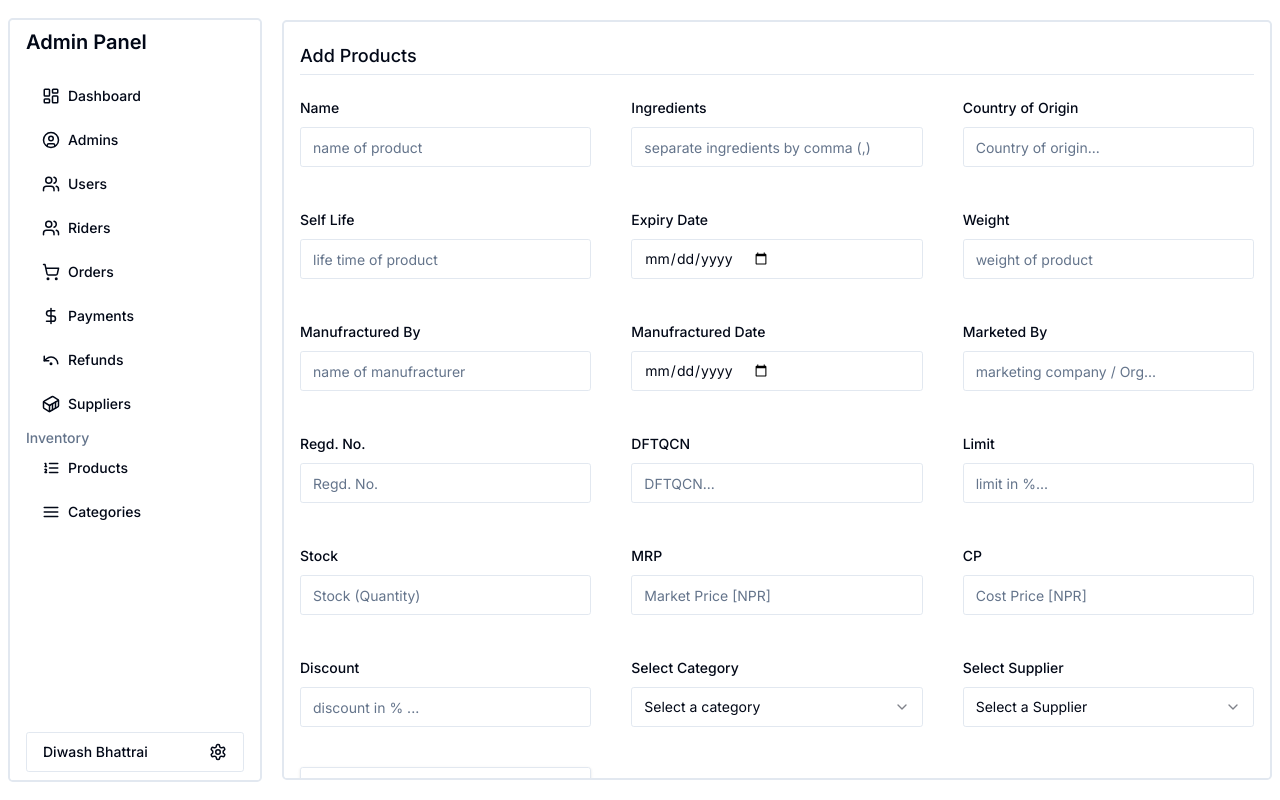
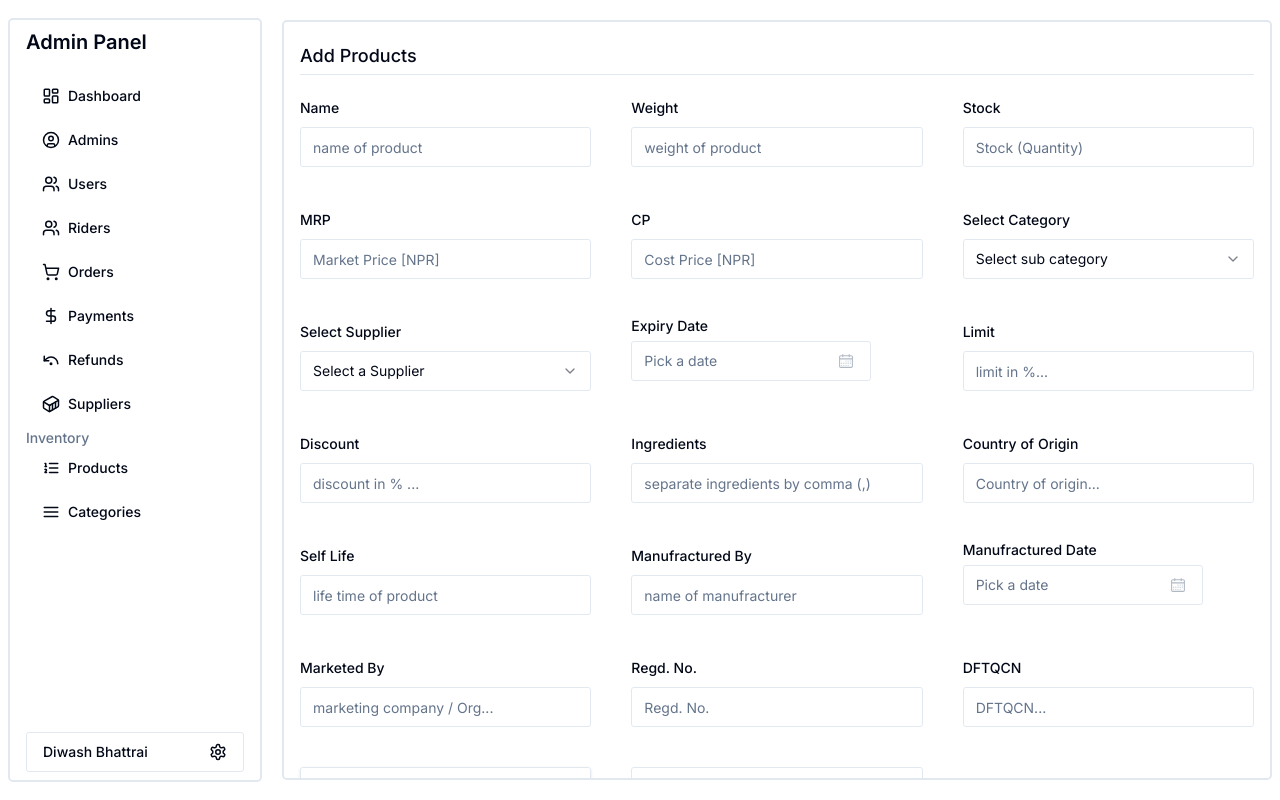
Before and after one commit to anil0403/mojo-admin, a Next.js app: page /products/add-product in a window 1280 px wide. Built offline with nearby package versions, Linux system fonts and the light colour scheme.

Commit message:
prodcut add form updated

```diff
--- a/app/(route)/(routes)/products/add-product/page.tsx
+++ b/app/(route)/(routes)/products/add-product/page.tsx
@@ -2,7 +2,7 @@
 
 import { zodResolver } from "@hookform/resolvers/zod";
 import { useForm } from "react-hook-form";
-import { z } from "zod";
+import { date, z } from "zod";
 
 import { Button } from "@/components/ui/button";
 import {
@@ -23,10 +23,21 @@
 } from "@/components/ui/select";
 import { Input } from "@/components/ui/input";
 import { toast } from "sonner";
-import Link from "next/link";
 import { Textarea } from "@/components/ui/textarea";
 import { Separator } from "@/components/ui/separator";
 import { Checkbox } from "@/components/ui/checkbox";
+import { CalendarIcon } from "@radix-ui/react-icons";
+import { format } from "date-fns";
+
+import { cn } from "@/lib/utils";
+import { Calendar } from "@/components/ui/calendar";
+
+import {
+  Popover,
+  PopoverContent,
+  PopoverTrigger,
+} from "@/components/ui/popover";
+import { Label } from "recharts";
 
 const FormSchema = z.object({
   name: z.string().min(2, {
@@ -36,20 +47,36 @@
   ingredients: z.string().optional(),
   country_of_origin: z.string().optional(),
   self_life: z.string().optional(),
-  expiry_date: z.string().optional(),
-  weight: z.string().optional(),
+  expiry_date: z.date({
+    required_error: "expiry date is required",
+  }),
+  weight: z.string({
+    required_error: "weight is required  ",
+  }),
   manufracturer: z.string().optional(),
-  manufratured_date: z.string().optional(),
+  manufratured_date: z.date().optional(),
   marketed_by: z.string().optional(),
   regd_no: z.string().optional(),
   dftqcn: z.string().optional(),
-  limit: z.string().optional(),
-  stock: z.string().optional(),
-  mrp: z.string().optional(),
-  cp: z.string().optional(),
+  limit: z.string({
+    required_error: "limit is required",
+  }),
+  stock: z.string({
+    required_error: "stock is required",
+  }),
+  mrp: z.string({
+    required_error: "mrp is required",
+  }),
+  cp: z.string({
+    required_error: "cp is required",
+  }),
   discount: z.string().optional(),
-  category_id: z.string().optional(),
-  supplier_id: z.string().optional(),
+  sub_category_id: z.string({
+    required_error: "sub category is required",
+  }),
+  supplier_id: z.string({
+    required_error: "supplier is required",
+  }),
   isArchived: z.boolean().optional(),
 });
 
@@ -57,25 +84,14 @@
   const form = useForm<z.infer<typeof FormSchema>>({
     resolver: zodResolver(FormSchema),
     defaultValues: {
-      name: "",
       description: "",
       ingredients: "",
       country_of_origin: "",
       self_life: "",
-      expiry_date: "",
-      weight: "",
       manufracturer: "",
-      manufratured_date: "",
       marketed_by: "",
       regd_no: "",
       dftqcn: "",
-      limit: "",
-      stock: "",
-      mrp: "",
-      cp: "",
-      discount: "",
-      category_id: "",
-      supplier_id: "",
       isArchived: false,
     },
   });
@@ -111,7 +127,183 @@
                 </FormItem>
               )}
             />
+            <FormField
+              control={form.control}
+              name="weight"
+              render={({ field }) => (
+                <FormItem>
+                  <FormLabel>Weight</FormLabel>
+                  <FormControl>
+                    <Input placeholder="weight of product" {...field} />
+                  </FormControl>
+                  <FormMessage />
+                </FormItem>
+              )}
+            />
 
+            <FormField
+              control={form.control}
+              name="stock"
+              render={({ field }) => (
+                <FormItem>
+                  <FormLabel>Stock</FormLabel>
+                  <FormControl>
+                    <Input placeholder="Stock (Quantity)" {...field} />
+                  </FormControl>
+                  <FormMessage />
+                </FormItem>
+              )}
+            />
+
+            <FormField
+              control={form.control}
+              name="mrp"
+              render={({ field }) => (
+                <FormItem>
+                  <FormLabel>MRP</FormLabel>
+                  <FormControl>
+                    <Input placeholder="Market Price [NPR]" {...field} />
+                  </FormControl>
+                  <FormMessage />
+                </FormItem>
+              )}
+            />
+            <FormField
+              control={form.control}
+              name="cp"
+              render={({ field }) => (
+                <FormItem>
+                  <FormLabel>CP</FormLabel>
+                  <FormControl>
+                    <Input placeholder="Cost Price [NPR]" {...field} />
+                  </FormControl>
+                  <FormMessage />
+                </FormItem>
+              )}
+            />
+
+            <FormField
+              control={form.control}
+              name="sub_category_id"
+              render={({ field }) => (
+                <FormItem>
+                  <FormLabel>Select Category</FormLabel>
+                  <Select
+                    onValueChange={field.onChange}
+                    defaultValue={field.value}
+                  >
+                    <FormControl>
+                      <SelectTrigger>
+                        <SelectValue placeholder="Select sub  category" />
+                      </SelectTrigger>
+                    </FormControl>
+                    <SelectContent>
+                      <SelectItem value="vegetables">Vegetables</SelectItem>
+                      <SelectItem value="cleaning">Cleaning</SelectItem>
+                      <SelectItem value="dairy">Dairy</SelectItem>
+                      <SelectItem value="cold_drinks">Cold Drinks</SelectItem>
+                    </SelectContent>
+                  </Select>
+                  <FormMessage />
+                </FormItem>
+              )}
+            />
+
+            <FormField
+              control={form.control}
+              name="supplier_id"
+              render={({ field }) => (
+                <FormItem>
+                  <FormLabel>Select Supplier</FormLabel>
+                  <Select
+                    onValueChange={field.onChange}
+                    defaultValue={field.value}
+                  >
+                    <FormControl>
+                      <SelectTrigger>
+                        <SelectValue placeholder="Select a Supplier" />
+                      </SelectTrigger>
+                    </FormControl>
+                    <SelectContent>
+                      <SelectItem value="vegetables">
+                        Diwash Bhattrai
+                      </SelectItem>
+                      <SelectItem value="cleaning">Bishal Joshi</SelectItem>
+                      <SelectItem value="dairy">Binod Chaudhary</SelectItem>
+                    </SelectContent>
+                  </Select>
+                  <FormMessage />
+                </FormItem>
+              )}
+            />
+
+            <FormField
+              control={form.control}
+              name="expiry_date"
+              render={({ field }) => (
+                <FormItem className="flex flex-col">
+                  <FormLabel>Expiry Date</FormLabel>
+                  <Popover>
+                    <PopoverTrigger asChild>
+                      <FormControl>
+                        <Button
+                          variant={"outline"}
+                          className={cn(
+                            "w-[240px] pl-3 text-left font-normal",
+                            !field.value && "text-muted-foreground"
+                          )}
+                        >
+                          {field.value ? (
+                            format(field.value, "PPP")
+                          ) : (
+                            <span>Pick a date</span>
+                          )}
+                          <CalendarIcon className="ml-auto h-4 w-4 opacity-50" />
+                        </Button>
+                      </FormControl>
+                    </PopoverTrigger>
+                    <PopoverContent className="w-auto p-0" align="start">
+                      <Calendar
+                        mode="single"
+                        selected={field.value}
+                        onSelect={field.onChange}
+                        disabled={(date) => date > new Date()}
+                        initialFocus
+                      />
+                    </PopoverContent>
+                  </Popover>
+                  <FormMessage />
+                </FormItem>
+              )}
+            />
+
+            <FormField
+              control={form.control}
+              name="limit"
+              render={({ field }) => (
+                <FormItem>
+                  <FormLabel>Limit</FormLabel>
+                  <FormControl>
+                    <Input placeholder="limit in %..." {...field} />
+                  </FormControl>
+                  <FormMessage />
+                </FormItem>
+              )}
+            />
+
+            <FormField
+              control={form.control}
+              name="discount"
+              render={({ field }) => (
+                <FormItem>
+                  <FormLabel>Discount</FormLabel>
+                  <FormControl>
+                    <Input placeholder="discount in % ..." {...field} />
+                  </FormControl>
+                  <FormMessage />
+                </FormItem>
+              )}
+            />
             <FormField
               control={form.control}
               name="ingredients"
@@ -161,38 +353,6 @@
 
             <FormField
               control={form.control}
-              name="expiry_date"
-              render={({ field }) => (
-                <FormItem>
-                  <FormLabel>Expiry Date</FormLabel>
-                  <FormControl>
-                    <Input
-                      type="date"
-                      placeholder="Expiry date..."
-                      {...field}
-                    />
-                  </FormControl>
-                  <FormMessage />
-                </FormItem>
-              )}
-            />
-
-            <FormField
-              control={form.control}
-              name="weight"
-              render={({ field }) => (
-                <FormItem>
-                  <FormLabel>Weight</FormLabel>
-                  <FormControl>
-                    <Input placeholder="weight of product" {...field} />
-                  </FormControl>
-                  <FormMessage />
-                </FormItem>
-              )}
-            />
-
-            <FormField
-              control={form.control}
               name="manufracturer"
               render={({ field }) => (
                 <FormItem>
@@ -210,15 +370,37 @@
               control={form.control}
               name="manufratured_date"
               render={({ field }) => (
-                <FormItem>
-                  <FormLabel> Manufractured Date</FormLabel>
-                  <FormControl>
-                    <Input
-                      type="date"
-                      placeholder="manufractured data"
-                      {...field}
-                    />
-                  </FormControl>
+                <FormItem className="flex flex-col">
+                  <FormLabel>Manufractured Date</FormLabel>
+                  <Popover>
+                    <PopoverTrigger asChild>
+                      <FormControl>
+                        <Button
+                          variant={"outline"}
+                          className={cn(
+                            "w-[240px] pl-3 text-left font-normal",
+                            !field.value && "text-muted-foreground"
+                          )}
+                        >
+                          {field.value ? (
+                            format(field.value, "PPP")
+                          ) : (
+                            <span>Pick a date</span>
+                          )}
+                          <CalendarIcon className="ml-auto h-4 w-4 opacity-50" />
+                        </Button>
+                      </FormControl>
+                    </PopoverTrigger>
+                    <PopoverContent className="w-auto p-0" align="start">
+                      <Calendar
+                        mode="single"
+                        selected={field.value}
+                        onSelect={field.onChange}
+                        disabled={(date) => date > new Date()}
+                        initialFocus
+                      />
+                    </PopoverContent>
+                  </Popover>
                   <FormMessage />
                 </FormItem>
               )}
@@ -271,130 +453,6 @@
 
             <FormField
               control={form.control}
-              name="limit"
-              render={({ field }) => (
-                <FormItem>
-                  <FormLabel>Limit</FormLabel>
-                  <FormControl>
-                    <Input placeholder="limit in %..." {...field} />
-                  </FormControl>
-                  <FormMessage />
-                </FormItem>
-              )}
-            />
-
-            <FormField
-              control={form.control}
-              name="stock"
-              render={({ field }) => (
-                <FormItem>
-                  <FormLabel>Stock</FormLabel>
-                  <FormControl>
-                    <Input placeholder="Stock (Quantity)" {...field} />
-                  </FormControl>
-                  <FormMessage />
-                </FormItem>
-              )}
-            />
-
-            <FormField
-              control={form.control}
-              name="mrp"
-              render={({ field }) => (
-                <FormItem>
-                  <FormLabel>MRP</FormLabel>
-                  <FormControl>
-                    <Input placeholder="Market Price [NPR]" {...field} />
-                  </FormControl>
-                  <FormMessage />
-                </FormItem>
-              )}
-            />
-            <FormField
-              control={form.control}
-              name="cp"
-              render={({ field }) => (
-                <FormItem>
-                  <FormLabel>CP</FormLabel>
-                  <FormControl>
-                    <Input placeholder="Cost Price [NPR]" {...field} />
-                  </FormControl>
-                  <FormMessage />
-                </FormItem>
-              )}
-            />
-
-            <FormField
-              control={form.control}
-              name="discount"
-              render={({ field }) => (
-                <FormItem>
-                  <FormLabel>Discount</FormLabel>
-                  <FormControl>
-                    <Input placeholder="discount in % ..." {...field} />
-                  </FormControl>
-                  <FormMessage />
-                </FormItem>
-              )}
-            />
-
-            <FormField
-              control={form.control}
-              name="category_id"
-              render={({ field }) => (
-                <FormItem>
-                  <FormLabel>Select Category</FormLabel>
-                  <Select
-                    onValueChange={field.onChange}
-                    defaultValue={field.value}
-                  >
-                    <FormControl>
-                      <SelectTrigger>
-                        <SelectValue placeholder="Select a category" />
-                      </SelectTrigger>
-                    </FormControl>
-                    <SelectContent>
-                      <SelectItem value="vegetables">Vegetables</SelectItem>
-                      <SelectItem value="cleaning">Cleaning</SelectItem>
-                      <SelectItem value="dairy">Dairy</SelectItem>
-                      <SelectItem value="cold_drinks">Cold Drinks</SelectItem>
-                    </SelectContent>
-                  </Select>
-                  <FormMessage />
-                </FormItem>
-              )}
-            />
-
-            <FormField
-              control={form.control}
-              name="supplier_id"
-              render={({ field }) => (
-                <FormItem>
-                  <FormLabel>Select Supplier</FormLabel>
-                  <Select
-                    onValueChange={field.onChange}
-                    defaultValue={field.value}
-                  >
-                    <FormControl>
-                      <SelectTrigger>
-                        <SelectValue placeholder="Select a Supplier" />
-                      </SelectTrigger>
-                    </FormControl>
-                    <SelectContent>
-                      <SelectItem value="vegetables">
-                        Diwash Bhattrai
-                      </SelectItem>
-                      <SelectItem value="cleaning">Bishal Joshi</SelectItem>
-                      <SelectItem value="dairy">Binod Chaudhary</SelectItem>
-                    </SelectContent>
-                  </Select>
-                  <FormMessage />
-                </FormItem>
-              )}
-            />
-
-            <FormField
-              control={form.control}
               name="isArchived"
               render={({ field }) => (
                 <FormItem className="flex flex-row items-start space-x-3 space-y-0 rounded-md border p-4 shadow">
@@ -410,6 +468,10 @@
                 </FormItem>
               )}
             />
+            <div>
+              <Label>Picture</Label>
+              <Input name="picture" type="file" />
+            </div>
 
             <div className="col-span-3">
               <FormField
@@ -432,7 +494,7 @@
             </div>
           </div>
 
-          <Button type="submit">Submit</Button>
+          <Button type="submit">Add Product</Button>
         </form>
       </Form>
     </div>
--- /dev/null
+++ b/components/ui/calendar.tsx
@@ -0,0 +1,66 @@
+"use client"
+
+import * as React from "react"
+import { ChevronLeft, ChevronRight } from "lucide-react"
+import { DayPicker } from "react-day-picker"
+
+import { cn } from "@/lib/utils"
+import { buttonVariants } from "@/components/ui/button"
+
+export type CalendarProps = React.ComponentProps<typeof DayPicker>
+
+function Calendar({
+  className,
+  classNames,
+  showOutsideDays = true,
+  ...props
+}: CalendarProps) {
+  return (
+    <DayPicker
+      showOutsideDays={showOutsideDays}
+      className={cn("p-3", className)}
+      classNames={{
+        months: "flex flex-col sm:flex-row space-y-4 sm:space-x-4 sm:space-y-0",
+        month: "space-y-4",
+        caption: "flex justify-center pt-1 relative items-center",
+        caption_label: "text-sm font-medium",
+        nav: "space-x-1 flex items-center",
+        nav_button: cn(
+          buttonVariants({ variant: "outline" }),
+          "h-7 w-7 bg-transparent p-0 opacity-50 hover:opacity-100"
+        ),
+        nav_button_previous: "absolute left-1",
+        nav_button_next: "absolute right-1",
+        table: "w-full border-collapse space-y-1",
+        head_row: "flex",
+        head_cell:
+          "text-muted-foreground rounded-md w-9 font-normal text-[0.8rem]",
+        row: "flex w-full mt-2",
+        cell: "h-9 w-9 text-center text-sm p-0 relative [&:has([aria-selected].day-range-end)]:rounded-r-md [&:has([aria-selected].day-outside)]:bg-accent/50 [&:has([aria-selected])]:bg-accent first:[&:has([aria-selected])]:rounded-l-md last:[&:has([aria-selected])]:rounded-r-md focus-within:relative focus-within:z-20",
+        day: cn(
+          buttonVariants({ variant: "ghost" }),
+          "h-9 w-9 p-0 font-normal aria-selected:opacity-100"
+        ),
+        day_range_end: "day-range-end",
+        day_selected:
+          "bg-primary text-primary-foreground hover:bg-primary hover:text-primary-foreground focus:bg-primary focus:text-primary-foreground",
+        day_today: "bg-accent text-accent-foreground",
+        day_outside:
+          "day-outside text-muted-foreground opacity-50 aria-selected:bg-accent/50 aria-selected:text-muted-foreground aria-selected:opacity-30",
+        day_disabled: "text-muted-foreground opacity-50",
+        day_range_middle:
+          "aria-selected:bg-accent aria-selected:text-accent-foreground",
+        day_hidden: "invisible",
+        ...classNames,
+      }}
+      components={{
+        IconLeft: ({ ...props }) => <ChevronLeft className="h-4 w-4" />,
+        IconRight: ({ ...props }) => <ChevronRight className="h-4 w-4" />,
+      }}
+      {...props}
+    />
+  )
+}
+Calendar.displayName = "Calendar"
+
+export { Calendar }
--- /dev/null
+++ b/components/ui/popover.tsx
@@ -0,0 +1,31 @@
+"use client"
+
+import * as React from "react"
+import * as PopoverPrimitive from "@radix-ui/react-popover"
+
+import { cn } from "@/lib/utils"
+
+const Popover = PopoverPrimitive.Root
+
+const PopoverTrigger = PopoverPrimitive.Trigger
+
+const PopoverContent = React.forwardRef<
+  React.ElementRef<typeof PopoverPrimitive.Content>,
+  React.ComponentPropsWithoutRef<typeof PopoverPrimitive.Content>
+>(({ className, align = "center", sideOffset = 4, ...props }, ref) => (
+  <PopoverPrimitive.Portal>
+    <PopoverPrimitive.Content
+      ref={ref}
+      align={align}
+      sideOffset={sideOffset}
+      className={cn(
+        "z-50 w-72 rounded-md border bg-popover p-4 text-popover-foreground shadow-md outline-none data-[state=open]:animate-in data-[state=closed]:animate-out data-[state=closed]:fade-out-0 data-[state=open]:fade-in-0 data-[state=closed]:zoom-out-95 data-[state=open]:zoom-in-95 data-[side=bottom]:slide-in-from-top-2 data-[side=left]:slide-in-from-right-2 data-[side=right]:slide-in-from-left-2 data-[side=top]:slide-in-from-bottom-2",
+        className
+      )}
+      {...props}
+    />
+  </PopoverPrimitive.Portal>
+))
+PopoverContent.displayName = PopoverPrimitive.Content.displayName
+
+export { Popover, PopoverTrigger, PopoverContent }
--- a/package.json
+++ b/package.json
@@ -15,6 +15,7 @@
     "@radix-ui/react-dropdown-menu": "^2.0.6",
     "@radix-ui/react-icons": "^1.3.0",
     "@radix-ui/react-label": "^2.0.2",
+    "@radix-ui/react-popover": "^1.0.7",
     "@radix-ui/react-scroll-area": "^1.0.5",
     "@radix-ui/react-select": "^2.0.0",
     "@radix-ui/react-separator": "^1.0.3",
@@ -24,11 +25,13 @@
     "@types/recharts": "^1.8.29",
     "class-variance-authority": "^0.7.0",
     "clsx": "^2.1.0",
+    "date-fns": "^3.3.1",
     "jotai": "^2.6.5",
     "lucide-react": "^0.335.0",
     "next": "14.1.0",
     "next-themes": "^0.2.1",
     "react": "^18",
+    "react-day-picker": "^8.10.0",
     "react-dom": "^18",
     "react-hook-form": "^7.50.1",
     "react-icons": "^5.0.1",
```
Also changed, not shown: 1 other file (tests, documents, lock files or other folders).
